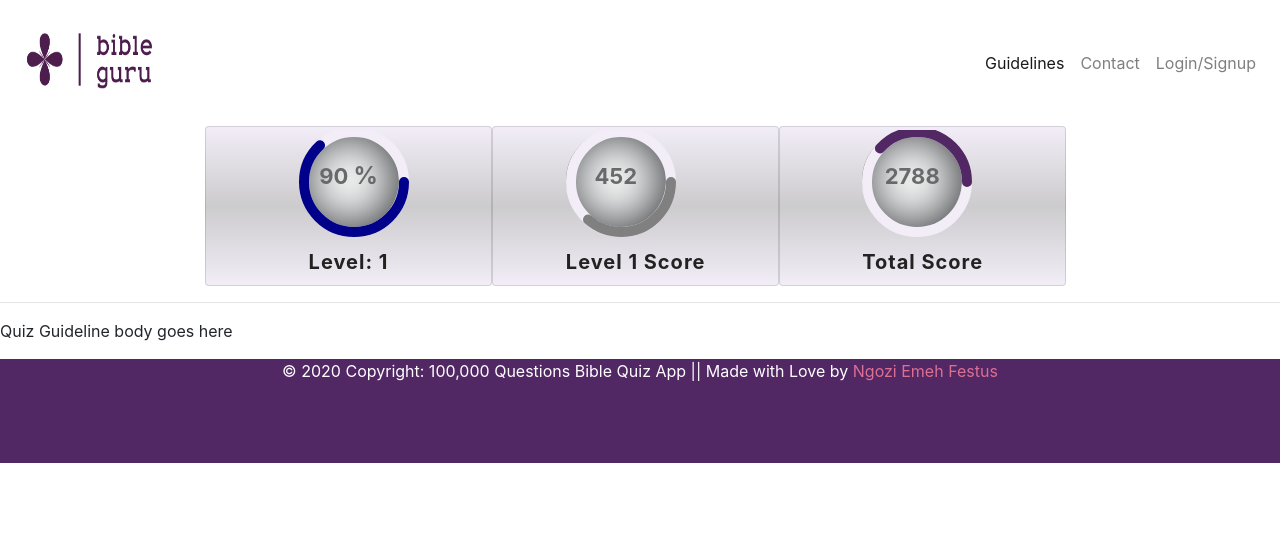
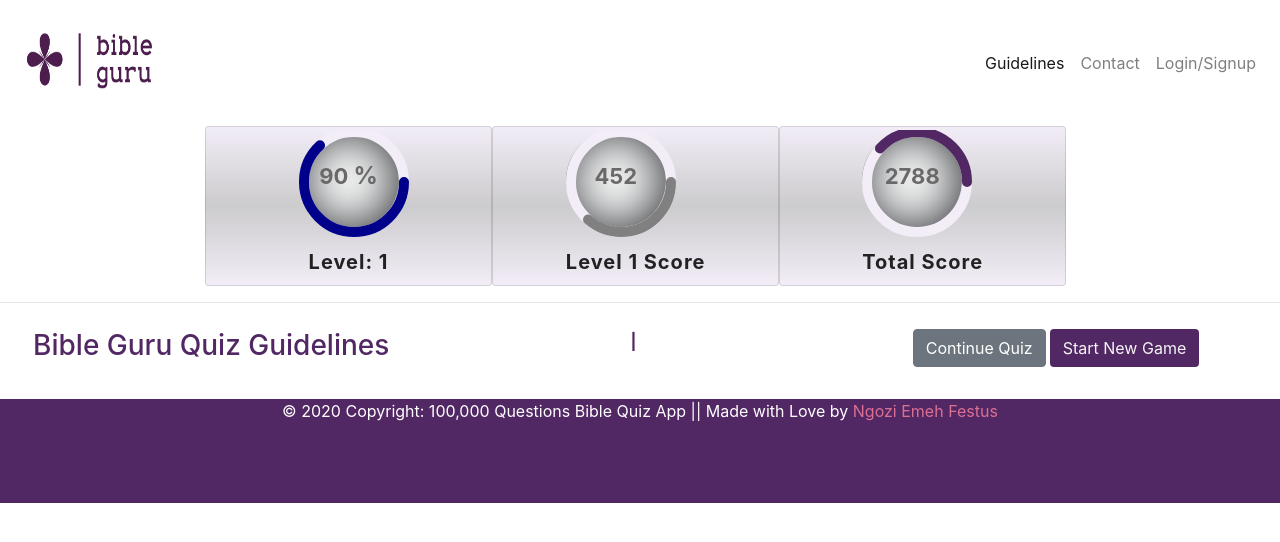
Before and after one commit to NgoziEmeh/Bible-quiz-web-app-frontend, an Angular app: page /guideline in a window 1280 px wide. Shown: the top 542 px of the page. Built offline with nearby package versions, Linux system fonts and the light colour scheme.

Commit message:
guideline page

```diff
--- a/src/app/guideline/guideline.component.css
+++ b/src/app/guideline/guideline.component.css
@@ -0,0 +1,33 @@
+.guideline-header{
+    width: 100%;
+    height: 80px;
+    /* background: lightpink; */
+    display: flex;
+    flex-direction: row;
+    padding-top: 10px;
+    padding-bottom: 10px;
+}
+.guideline-title, .vertical-line, .play-buttons{
+    width: 33%;
+    height: 100%;
+    text-align: center;
+}
+
+.btn-indigo{
+    color: whitesmoke;
+    background: #512764;
+
+}
+.btn{
+    margin-left: 2px;
+    margin-right: 2px;
+}
+
+.vertical-line p{
+    font-weight: 700;
+    color: #512764;
+    height: 60px;
+}
+.guideline-title{
+    color: #512764;
+}
--- a/src/app/guideline/guideline.component.html
+++ b/src/app/guideline/guideline.component.html
@@ -5,7 +5,18 @@
     <app-scoreboard></app-scoreboard>
 </div>
 <div class="guideline_area">
-    <p>Quiz Guideline body goes here</p>
+    <div class="guideline-header">
+        <div class="guideline-title">
+            <h3>Bible Guru Quiz Guidelines</h3>
+        </div>
+        <div class="vertical-line">
+            <p>|</p>
+        </div>
+        <div class="play-buttons">
+            <a href="#" class="btn btn-secondary">Continue Quiz</a>
+            <a href="#" class="btn btn-indigo">Start New Game</a>
+        </div>
+    </div>
 </div>
 <div class="footer_area">
     <app-footer></app-footer>
```
